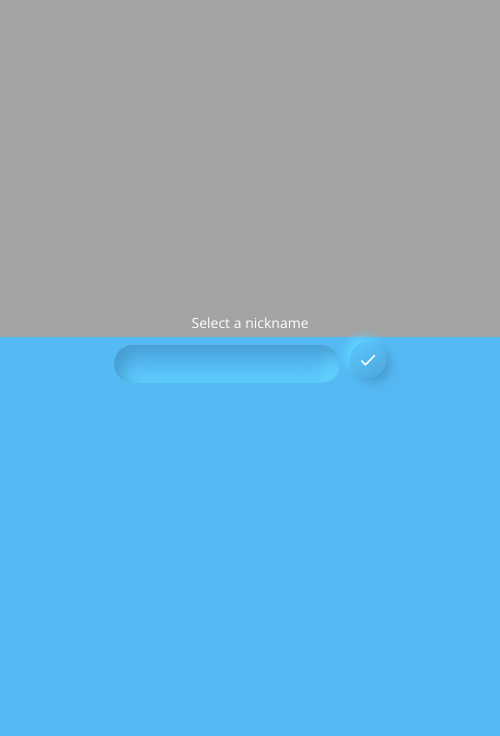
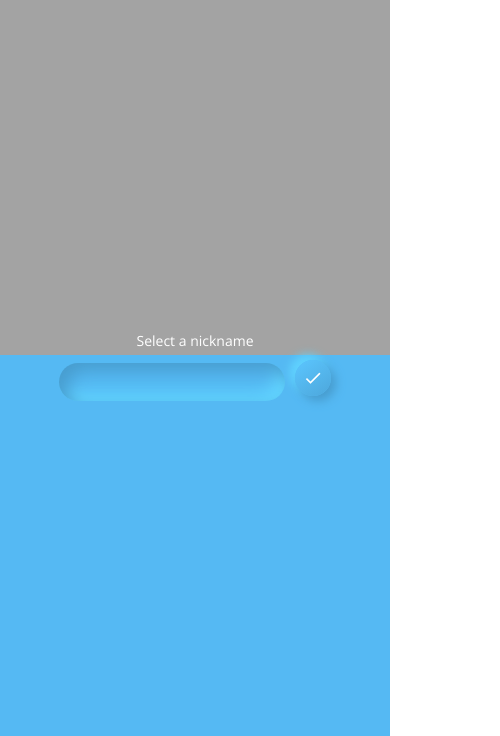
Before and after one commit to CougarTasker/cahonedollar, a website: page public/index.html in a window 390 px wide. Shown: the part 108-844 px from the top of the page, 500 px wide, since content can reach past the window. Drawn offline with nearby package versions, Linux system fonts and the light colour scheme.

```diff
--- a/public/css/generic.css
+++ b/public/css/generic.css
@@ -14,6 +14,7 @@
 	font-weight: 400;
 	font-size: 14px;
 }
+
 .title.section,.title.spacer{
 	text-align: center;
 	align-self: center;
@@ -24,7 +25,7 @@
 .half{
 	flex-shrink: 0;
 	flex-grow: 1;
-	flex-basis: 500px;
+	flex-basis: 50%;
 	padding: 0 10px;
 	box-sizing: border-box;
 	display: flex;
@@ -55,6 +56,9 @@
 	visibility: hidden;
 }
 @media only screen and (max-width: 999px) {
+	body{
+		flex-direction: column;
+	}
 	.spacer{
 		display: none;
 	}
```
